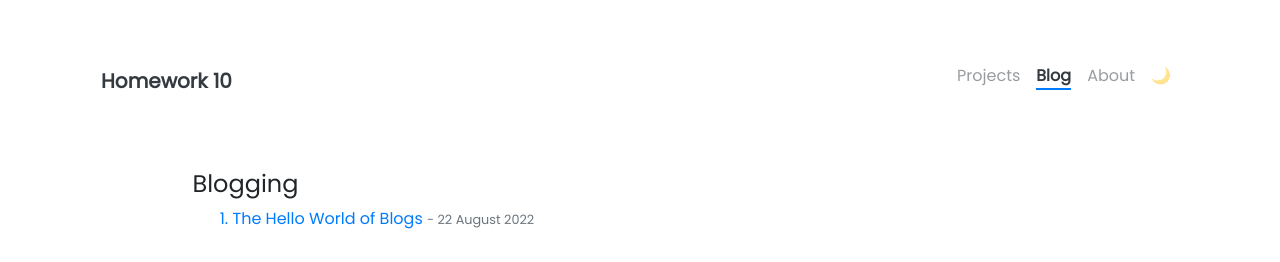
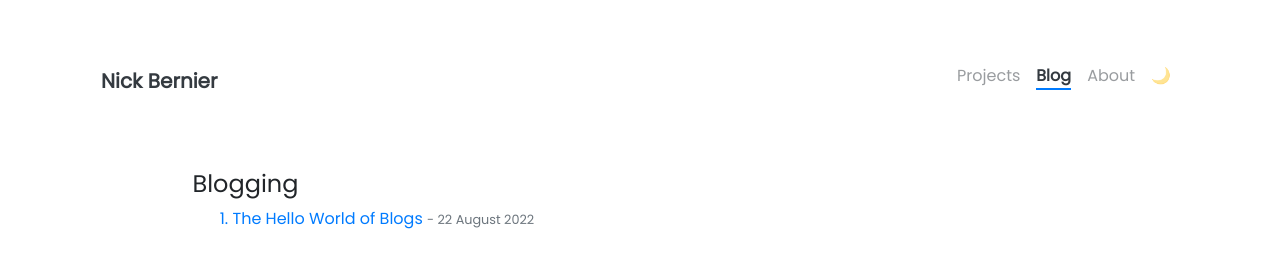
Before and after one commit to nickbernier2001/nickbernier2001.github.io, a Jekyll site: the page built from pages/tags.html, in a window 1280 px wide. Shown: the top 262 px of the page. Built offline with Jekyll 4.4.1, drawn with Linux system fonts in a browser that asks for light colours; nearby versions of some CDN libraries.

Commit message:
Update _config.yml

```diff
--- a/_config.yml
+++ b/_config.yml
@@ -5,7 +5,7 @@
 # NOTE: it looks like you need to rebuild + repush everytime you update this _config.yml file
 
 ### Site Settings ###
-title               : Homework 10
+title               : Nick Bernier
 description         : >-
                       I may or may not be a corgi.
 baseurl             : ""   # Change to empty quotes if you are hosting your site at <your-username>.github.io directly,
```
